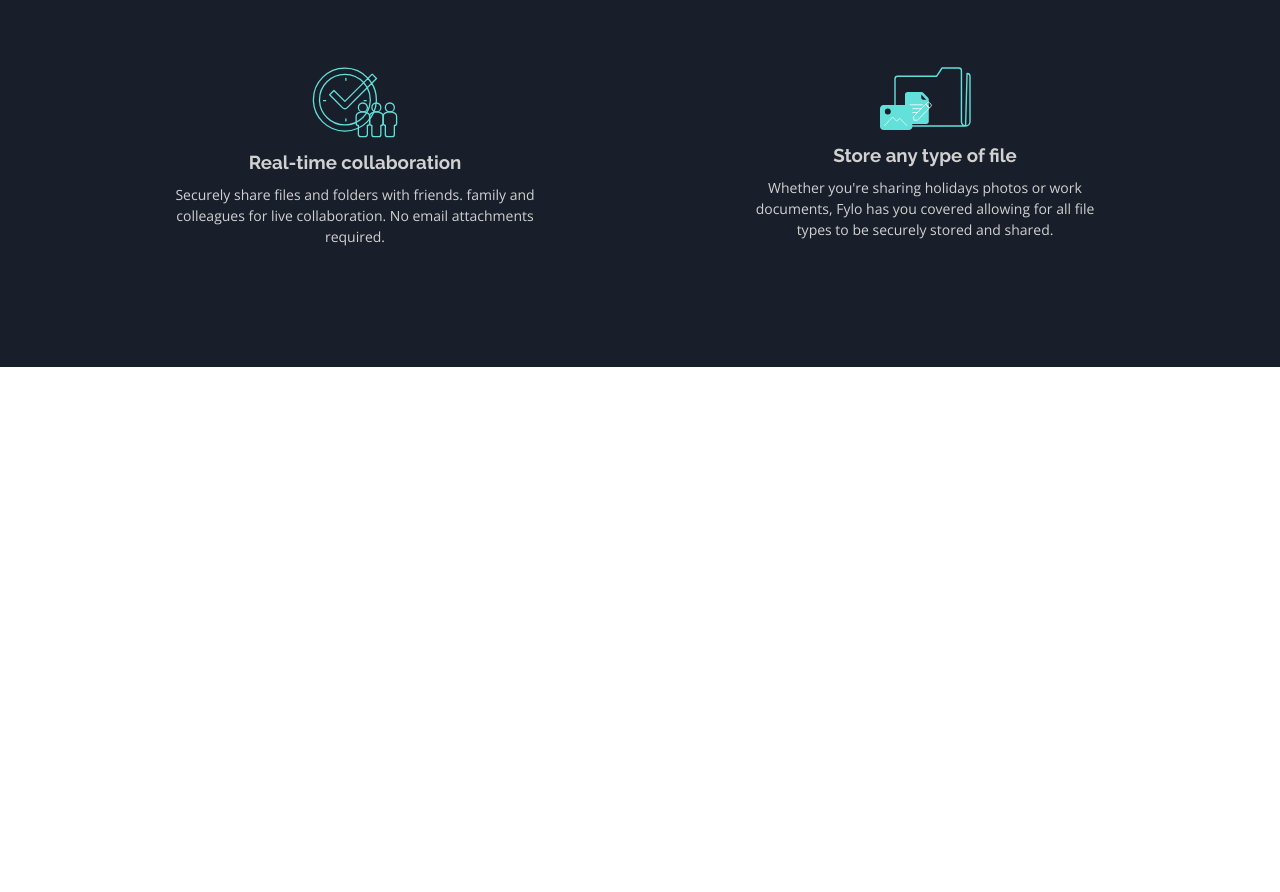
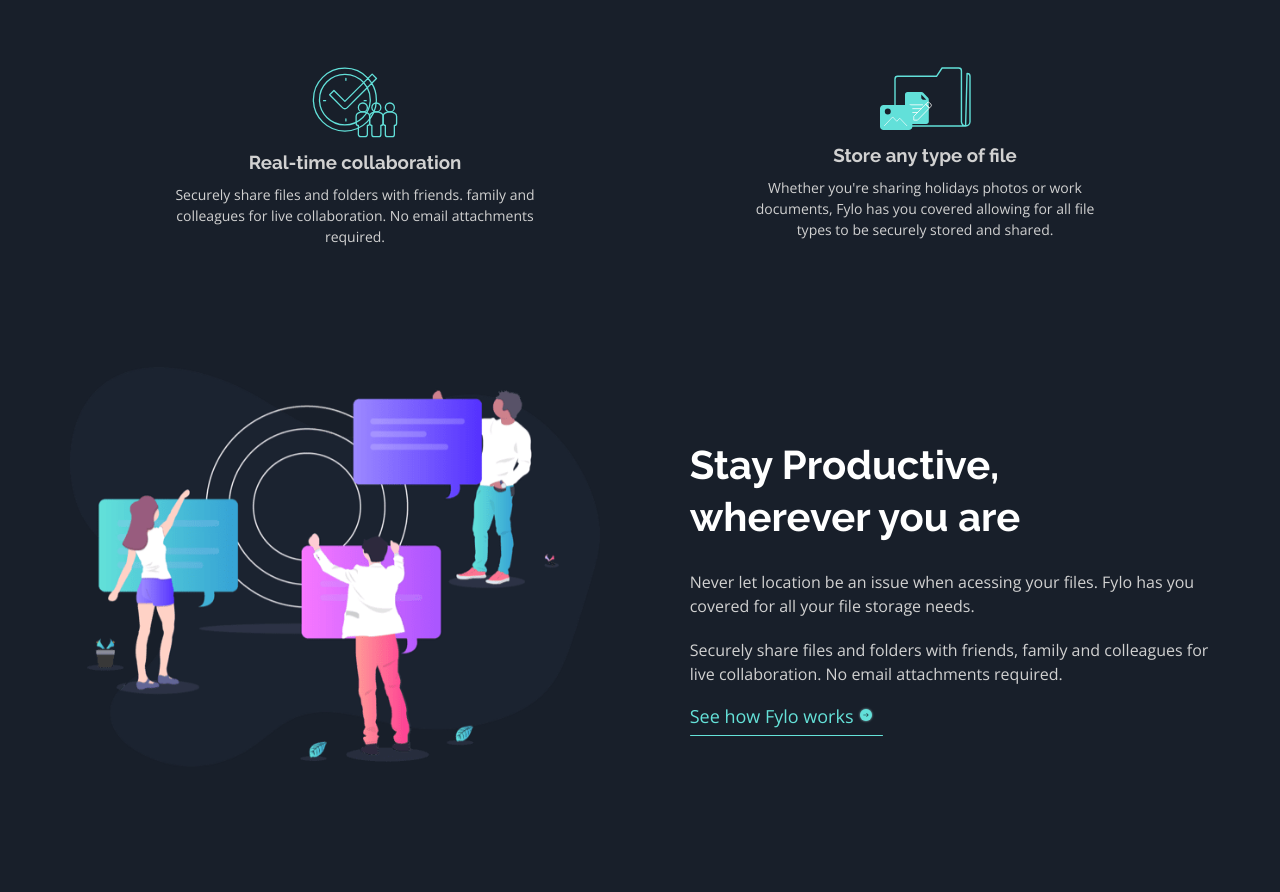
Before and after one commit to Kareemayman/Fylo_Dark_Landing_Page_FEM_Challenge, a plain HTML site: page index.html in a window 1280 px wide. Shown: the part 1423-2315 px from the top of the page. Before the commit the page ends 1790 px from the top, so only its background shows below. Drawn offline with nearby package versions, Linux system fonts and the light colour scheme.

Commit message:
Added Stay Productive Section

```diff
--- a/css/fylo.css
+++ b/css/fylo.css
@@ -181,6 +181,65 @@ main .intro .curvy-background {
     font-size: 14px;
 }
 
+.team {
+    background-color: var(--main-background);
+}
+
+.team .container {
+    display: flex;
+    align-items: center;
+    gap: 90px;
+    padding-bottom: 120px;
+}
+
+.team .team-img {
+    width: 80%;
+}
+
+.team .team-img img {
+    max-width: 100%;
+}
+
+.team .container h1 {
+    font-size: 2.5rem;
+    color: white;
+    width: 400px;
+    line-height: 1.3;
+}
+
+.team .container .info p {
+    color: var(--almost-white);
+    line-height: 1.5;
+    margin-bottom: 20px;
+}
+
+.team .container .info a {
+    color: var(--cyan);
+    font-size: 18px;
+    position: relative;
+    transition: var(--main-trans);
+}
+
+.team .container .info a::after {
+    content: "";
+    position: absolute;
+    height: 1px;
+    background-color: var(--cyan);
+    width: 105%;
+    bottom: -10px;
+    left: 0;
+    border-radius: 10px;
+    transition: var(--main-trans);
+}
+
+.team .container .info a:hover::after {
+    background-color: white;
+}
+
+.team .container .info a:hover {
+    color: white;
+}
+
 /* End Local Rules */
 
 /* Start Media Queries */
@@ -197,6 +256,21 @@ main .intro .curvy-background {
     .features .container .feat p {
         width: 300px;
     }
+
+    .team .container {
+        flex-direction: column;
+        gap: 40px
+    }
+
+    .team .team-img {
+        width: 100%;
+    }
+
+    .team .container h1 {
+        width: fit-content;
+        font-size: 20px;
+    }
+
 }
 @media (width <= 769px) {
     header {
--- a/index.html
+++ b/index.html
@@ -125,6 +125,32 @@
                 </div>
             </div>
         </div>
+
+        <div class="team" id="team">
+            <div class="container">
+                <div class="team-img">
+                    <img src="images/illustration-stay-productive.png" alt="stay productive">
+                </div>
+
+                <div class="info">
+                    <h1>Stay Productive, wherever you are</h1>
+                    <p>
+                        Never let location be an issue when acessing
+                        your files. Fylo has you covered for all your file
+                        storage needs.
+                    </p>
+                    <p>
+                        Securely share files and folders with friends,
+                        family and colleagues for live collaboration.
+                        No email attachments required.
+                    </p>
+                    <a href="#sign-in" class="open-sans">
+                        See how Fylo works
+                        <img src="images/icon-arrow.svg" alt="icon-arrow">
+                    </a>
+                </div>
+            </div>
+        </div>
     </main>
 </body>
 </html>
```
